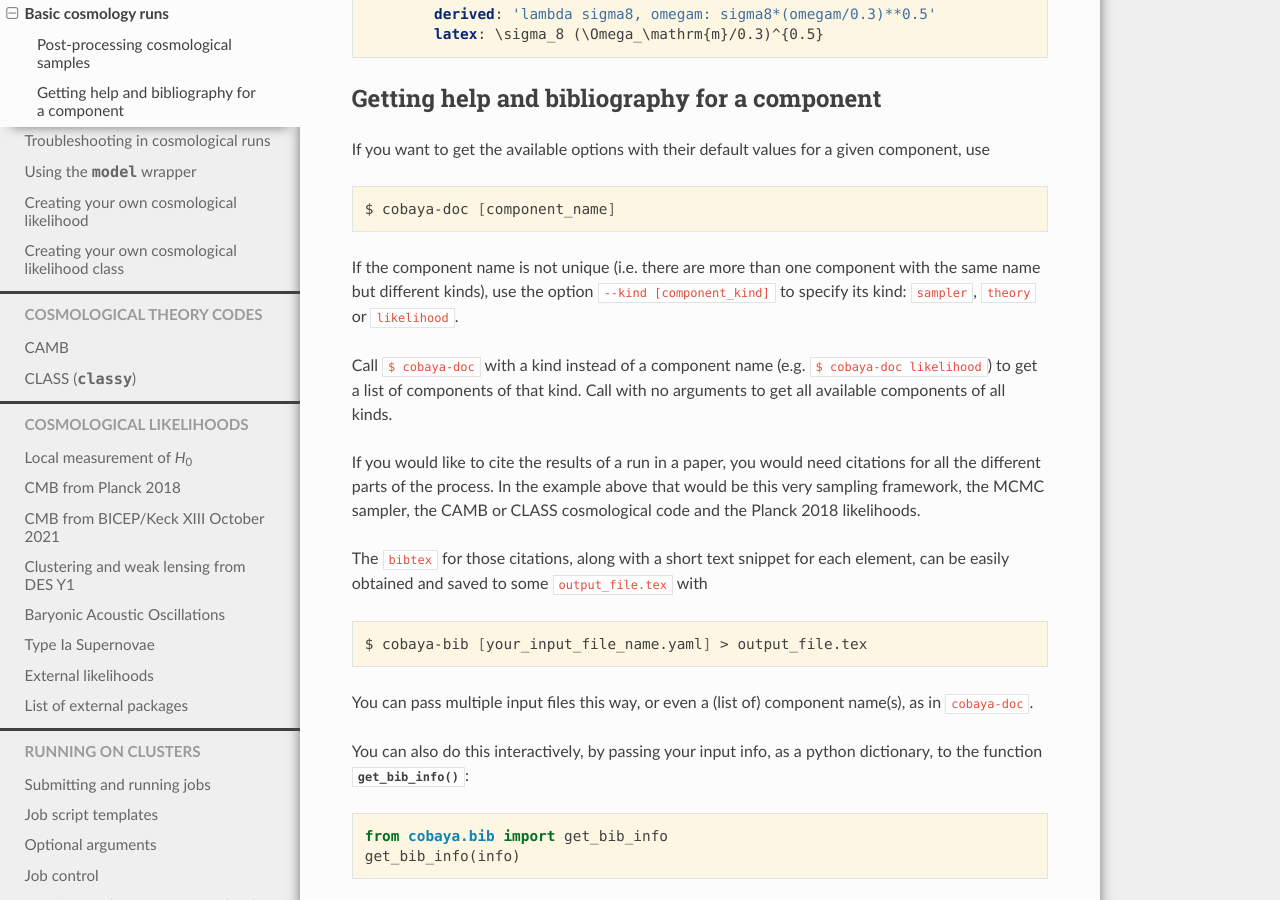
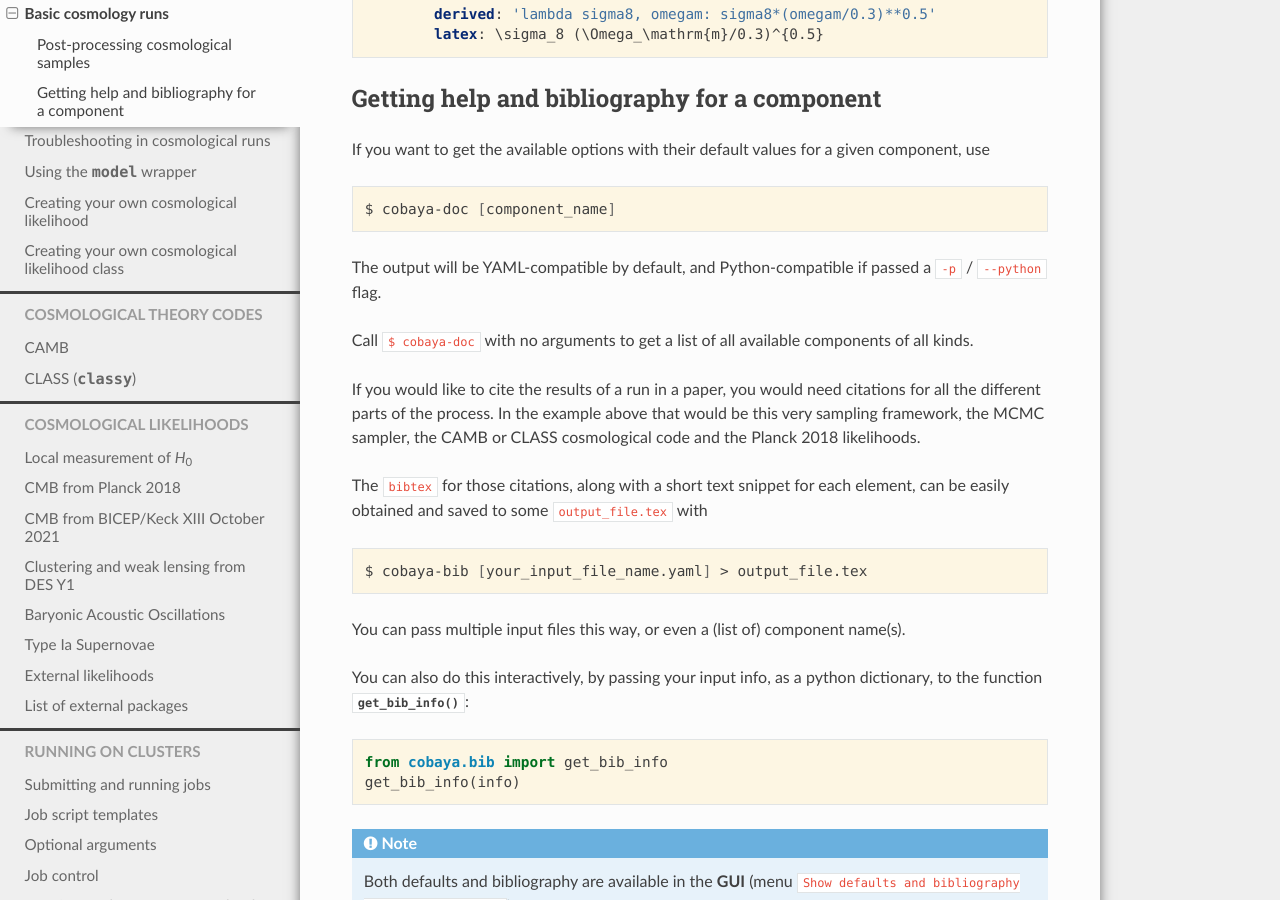
Before and after one commit to CobayaSampler/cobaya, a Sphinx documentation site: the page built from docs/cosmo_basic_runs.rst, in a window 1280 px wide and 900 px high, scrolled down 6550 px. Built offline with Sphinx 7.4.7 and the Read the Docs theme 2.0.0, drawn with Linux system fonts in a browser that asks for light colours.

Commit message:
cobaya-doc: bugfix and docs

```diff
--- a/docs/cosmo_basic_runs.rst
+++ b/docs/cosmo_basic_runs.rst
@@ -144,9 +144,9 @@ If you want to get the available options with their default values for a given c
 
    $ cobaya-doc [component_name]
 
-If the component name is not unique (i.e. there are more than one component with the same name but different kinds), use the option ``--kind [component_kind]`` to specify its kind: ``sampler``, ``theory`` or ``likelihood``.
+The output will be YAML-compatible by default, and Python-compatible if passed a ``-p`` / ``--python`` flag.
 
-Call ``$ cobaya-doc`` with a kind instead of a component name (e.g. ``$ cobaya-doc likelihood``) to get a list of components of that kind. Call with no arguments to get all available components of all kinds.
+Call ``$ cobaya-doc`` with no arguments to get a list of all available components of all kinds.
 
 If you would like to cite the results of a run in a paper, you would need citations for all the different parts of the process. In the example above that would be this very sampling framework, the MCMC sampler, the CAMB or CLASS cosmological code and the Planck 2018 likelihoods.
 
@@ -156,7 +156,7 @@ The ``bibtex`` for those citations, along with a short text snippet for each ele
 
    $ cobaya-bib [your_input_file_name.yaml] > output_file.tex
 
-You can pass multiple input files this way, or even a (list of) component name(s), as in ``cobaya-doc``.
+You can pass multiple input files this way, or even a (list of) component name(s).
 
 You can also do this interactively, by passing your input info, as a python dictionary, to the function :func:`~bib.get_bib_info`:
 
```
Also changed, not shown: 1 other file.
